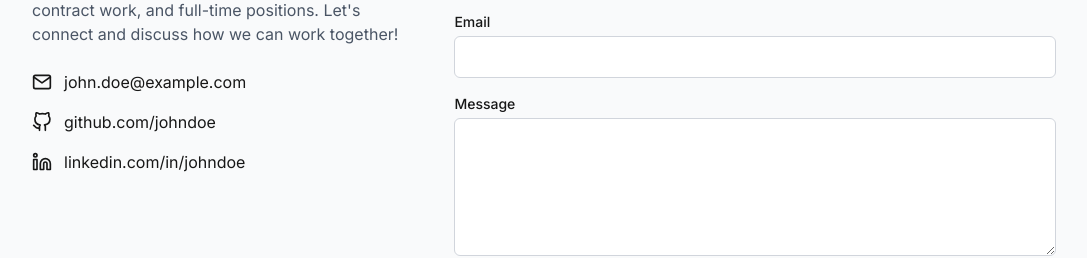
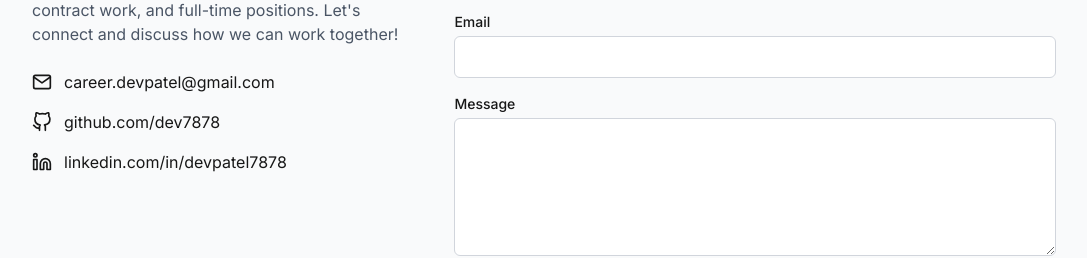
Before and after one commit to dev7878/DevPatel.com, a Next.js app: page / in a window 1280 px wide. Shown: the part 6954-7212 px from the top of the page, without its empty margins (96-1183 px from the left). Built offline with nearby package versions, Linux system fonts and the light colour scheme.

Commit message:
Fix image paths for GitHub Pages compatibility

```diff
--- a/components/ContactSection.tsx
+++ b/components/ContactSection.tsx
@@ -61,29 +61,29 @@ export function ContactSection() {
 
               <div className="space-y-4">
                 <a
-                  href="mailto:john.doe@example.com"
+                  href="mailto:career.devpatel@gmail.com"
                   className="flex items-center text-text dark:text-text-dark hover:text-primary transition-colors"
                 >
                   <FiMail className="w-5 h-5 mr-3" />
-                  john.doe@example.com
+                  career.devpatel@gmail.com
                 </a>
                 <a
-                  href="https://github.com/johndoe"
+                  href="https://github.com/dev7878"
                   target="_blank"
                   rel="noopener noreferrer"
                   className="flex items-center text-text dark:text-text-dark hover:text-primary transition-colors"
                 >
                   <FiGithub className="w-5 h-5 mr-3" />
-                  github.com/johndoe
+                  github.com/dev7878
                 </a>
                 <a
-                  href="https://linkedin.com/in/johndoe"
+                  href="https://www.linkedin.com/in/devpatel7878/"
                   target="_blank"
                   rel="noopener noreferrer"
                   className="flex items-center text-text dark:text-text-dark hover:text-primary transition-colors"
                 >
                   <FiLinkedin className="w-5 h-5 mr-3" />
-                  linkedin.com/in/johndoe
+                  linkedin.com/in/devpatel7878
                 </a>
               </div>
             </div>
--- a/components/ProjectsSection.tsx
+++ b/components/ProjectsSection.tsx
@@ -6,7 +6,7 @@ export function ProjectsSection() {
       title: "Stock Price Prediction MLOps Project",
       description:
         "A comprehensive MLOps project for stock price prediction using multiple machine learning models (LSTM, XGBoost, LightGBM) with data ingestion, model deployment, and monitoring capabilities.",
-      image: "/images/stock-prediction.webp",
+      image: "images/stock-prediction.webp",
       technologies: [
         "Python",
         "MLflow",
@@ -24,7 +24,7 @@ export function ProjectsSection() {
       title: "Fin-Bot Finance News Research Tool",
       description:
         "An LLM-powered document retrieval system that uses LangChain, FAISS, and OpenAI for efficient semantic search of financial news articles, allowing users to query and analyze financial information through natural language.",
-      image: "/images/finbot.jpg",
+      image: "images/finbot.jpg",
       technologies: [
         "Python",
         "LangChain",
@@ -40,7 +40,7 @@ export function ProjectsSection() {
       title: "Cloud Native Resource Monitoring App",
       description:
         "A scalable Python application deployed on AWS EKS for monitoring CPU and memory usage across cloud resources, featuring real-time metrics, threshold-based alerts, and an interactive dashboard.",
-      image: "/images/cloud-monitoring.jpg",
+      image: "images/cloud-monitoring.jpg",
       technologies: [
         "Python",
         "AWS EKS",
@@ -56,7 +56,7 @@ export function ProjectsSection() {
       title: "AI LOGINSIGHT - Security Log Analyzer",
       description:
         "A security-focused log analysis tool designed to help administrators monitor and understand security logs from various systems. Uses structured generation techniques to summarize logs and detect potential security threats effectively.",
-      image: "/images/loginsight.jpg",
+      image: "images/loginsight.jpg",
       technologies: [
         "Python",
         "LLMs",
@@ -72,7 +72,7 @@ export function ProjectsSection() {
       title: "Stock Trading Application",
       description:
         "A full-stack TypeScript application for stock market trading with portfolio management, real-time market data, and personalized investment strategies, featuring secure user authentication and transaction history.",
-      image: "/images/stock-trading.jpg",
+      image: "images/stock-trading.jpg",
       technologies: [
         "TypeScript",
         "React",
@@ -88,7 +88,7 @@ export function ProjectsSection() {
       title: "Student Performance Indicator",
       description:
         "A data science project that analyzes factors affecting student test scores and builds predictive models. Features exploratory data analysis, multiple regression algorithms (XGBoost, CatBoost), feature importance analysis, and visualization dashboards.",
-      image: "/images/student-performance.jpg",
+      image: "images/student-performance.jpg",
       technologies: [
         "Python",
         "Scikit-learn",
--- a/next.config.js
+++ b/next.config.js
@@ -1,6 +1,7 @@
 /** @type {import('next').NextConfig} */
 const nextConfig = {
   output: "export",
+  assetPrefix: process.env.NODE_ENV === "production" ? "/DevPatel.com" : "",
   basePath: process.env.NODE_ENV === "production" ? "/DevPatel.com" : "",
   images: {
     unoptimized: true,
```
